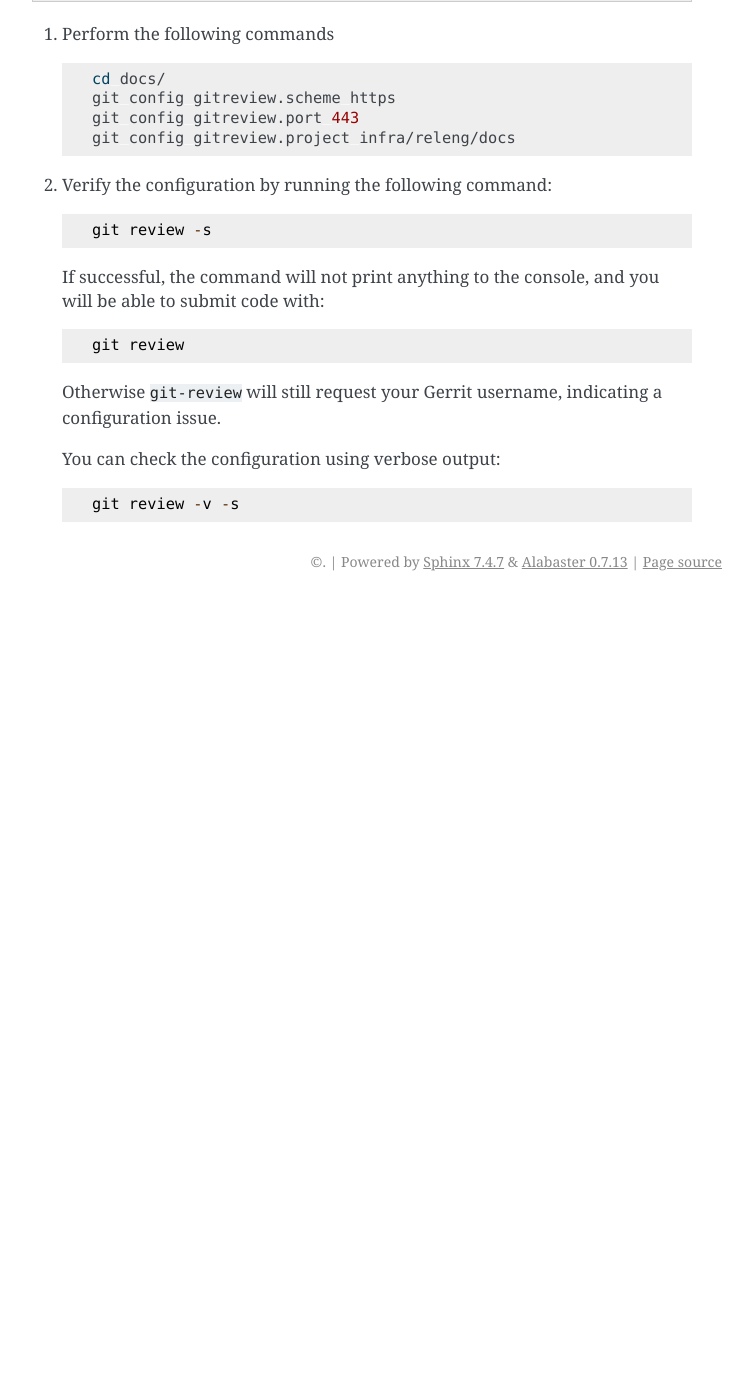
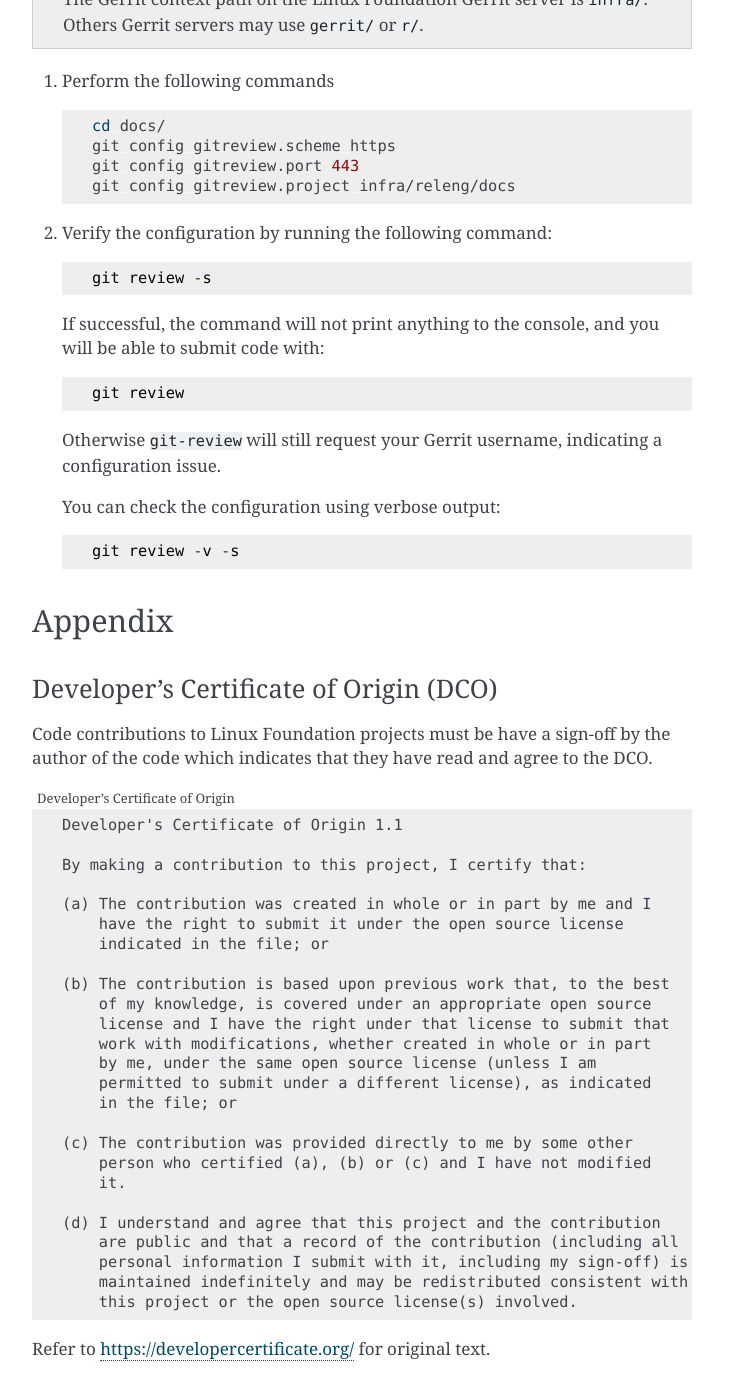
Before and after one commit to lfit/releng-docs, a Sphinx documentation site: the page built from docs/gerrit.rst, in a window 1280 px wide and 1400 px high, scrolled down 9193 px. Shown: the whole window, without its empty margins (388-1141 px from the left). Built offline with Sphinx 7.4.7, drawn with Linux system fonts in a browser that asks for light colours; before the commit the page ends 9794 px from its top, so only the background shows below that; some of the changed text lies outside the part shown.

Commit message:
Add DCO information
It is important that people understand what the Sign-off-by line
means when they make a contribution.

Issue: RELENG-560
Change-Id: I1c9500188c19e428681b9ec9c9e638af2262d4ff
Signed-off-by: Thanh Ha <thanh.ha@linuxfoundation.org>

```diff
--- a/docs/gerrit.rst
+++ b/docs/gerrit.rst
@@ -149,7 +149,9 @@
       pip install git-review
 
 #. Flatten all changes to a single git commit.  Once the change is ready
-   for review, commit it locally with the '-s' argument:
+   for review, commit it locally with the '-s' argument to sign the the
+   commit message with your name and email. This is to indicate that you
+   agree to the :ref:`dco`.
 
    .. code-block:: bash
 
@@ -421,3 +423,44 @@
    You can check the configuration using verbose output::
 
      git review -v -s
+
+Appendix
+========
+
+Developer's Certificate of Origin (DCO)
+---------------------------------------
+
+Code contributions to Linux Foundation projects must be have a sign-off by the
+author of the code which indicates that they have read and agree to the DCO.
+
+.. code-block:: none
+   :caption: Developer's Certificate of Origin
+   :name: dco
+
+   Developer's Certificate of Origin 1.1
+
+   By making a contribution to this project, I certify that:
+
+   (a) The contribution was created in whole or in part by me and I
+       have the right to submit it under the open source license
+       indicated in the file; or
+
+   (b) The contribution is based upon previous work that, to the best
+       of my knowledge, is covered under an appropriate open source
+       license and I have the right under that license to submit that
+       work with modifications, whether created in whole or in part
+       by me, under the same open source license (unless I am
+       permitted to submit under a different license), as indicated
+       in the file; or
+
+   (c) The contribution was provided directly to me by some other
+       person who certified (a), (b) or (c) and I have not modified
+       it.
+
+   (d) I understand and agree that this project and the contribution
+       are public and that a record of the contribution (including all
+       personal information I submit with it, including my sign-off) is
+       maintained indefinitely and may be redistributed consistent with
+       this project or the open source license(s) involved.
+
+Refer to https://developercertificate.org/ for original text.
```
